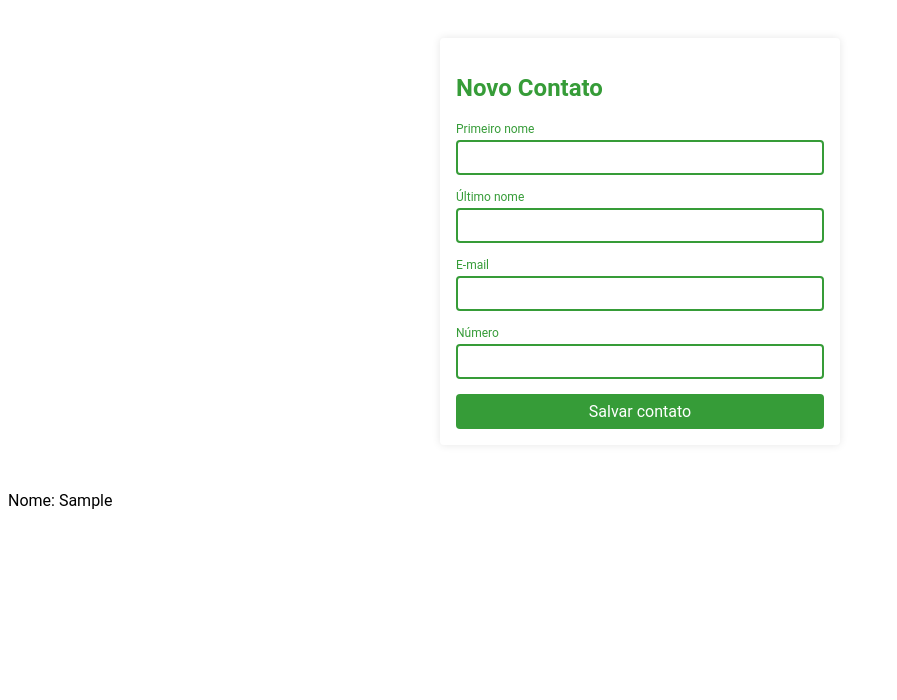
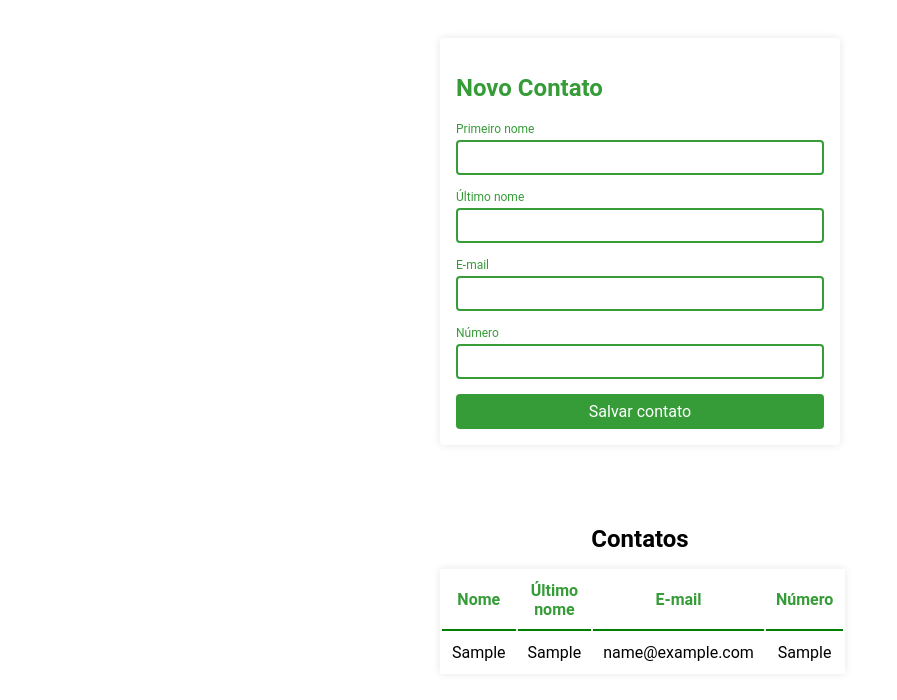
Before and after one commit to ianmichaelxp/sgc-client-angular-node, an Angular app: page /lista-contatos in a window 1280 px wide. Both pictures are taken after typing "Sample", "Sample", "name@example.com", "Sample" into the empty fields and a click on the button "Salvar contato". Shown: the top 700 px of the page, without its empty margins (0-897 px from the left). Built offline with nearby package versions, Linux system fonts and the light colour scheme.

Commit message:
Refatorando para adição de service contatos

```diff
--- a/src/app/app.component.html
+++ b/src/app/app.component.html
@@ -1,2 +1,2 @@
 <app-novo-contato (aoSalvar)="salvar($event)"></app-novo-contato>
-<app-lista-contatos [contatos]="contatos"></app-lista-contatos>
+<app-lista-contatos></app-lista-contatos>
--- a/src/app/app.component.ts
+++ b/src/app/app.component.ts
@@ -1,3 +1,4 @@
+import { ContatoService } from './services/contato.service';
 import { Component } from '@angular/core';
 
 @Component({
@@ -7,10 +8,11 @@ import { Component } from '@angular/core';
 })
 export class AppComponent {
   title = 'sgc-app';
-  contatos: any[] = [];
+//  contatos: any[] = [];
+
+  constructor(private service: ContatoService) {}
 
   salvar($event) {
-    console.log($event);
-    this.contatos.push($event);
+    this.service.adicionar($event);
   }
 }
--- a/src/app/lista-contatos/lista-contatos.component.html
+++ b/src/app/lista-contatos/lista-contatos.component.html
@@ -1,4 +1,31 @@
-<div *ngFor="let contato of contatos">
 
-  <p>Nome: {{contato?.nome}}</p>
-</div>
+<section class="container">
+  <h2 class="titulo">Contatos</h2>
+  <table class="tabela">
+    <thead class="tabela__cabecalho">
+      <th class="tabela__cabecalho__conteudo">Nome</th>
+      <th class="tabela__cabecalho__conteudo">Último nome</th>
+      <th class="tabela__cabecalho__conteudo">E-mail</th>
+      <th class="tabela__cabecalho__conteudo">Número</th>
+    </thead>
+    <tbody *ngIf="contatos.length > 0; else listaVazia">
+      <tr class="tabela__linha" *ngFor="let contato of contatos">
+        <td class="tabela__conteudo">
+          {{contato?.nome}}
+        </td>
+        <td class="tabela__conteudo">
+          {{contato?.sobrenome}}
+        </td>
+        <td class="tabela__conteudo">
+          {{contato?.email}}
+        </td>
+        <td class="tabela__conteudo">
+          {{contato?.numero}}
+        </td>
+      </tr>
+    </tbody>
+  </table>
+  <ng-template #listaVazia>
+    <p>Nenhum contato encontrado</p>
+  </ng-template>
+</section>
--- a/src/app/lista-contatos/lista-contatos.component.scss
+++ b/src/app/lista-contatos/lista-contatos.component.scss
@@ -0,0 +1,37 @@
+.titulo {
+  text-align: center;
+  font-size: 24px;
+  margin-bottom: 16px;
+}
+
+.tabela {
+  text-align: center;
+  margin: 0 auto;
+  background-color: white;
+  box-shadow: 0 0 8px rgba(0, 0, 0, 0.1);
+
+  &__cabecalho {
+    color: var(--primary);
+
+    &__conteudo {
+      padding: 10px;
+      border-bottom: 2px solid green;
+    }
+  }
+
+  &__linha {
+    margin-bottom: 10px;
+    border-radius: 4px;
+
+    &:last-child {
+      .tabela__conteudo {
+        border-bottom: none;
+      }
+    }
+  }
+
+  &__conteudo {
+    padding: 10px;
+    border-bottom: 1px solid var(--cinza-claro);
+  }
+}
--- a/src/app/lista-contatos/lista-contatos.component.ts
+++ b/src/app/lista-contatos/lista-contatos.component.ts
@@ -1,4 +1,5 @@
-import { Component, Input, OnInit } from '@angular/core';
+import { Component, OnInit } from '@angular/core';
+import { ContatoService } from '../services/contato.service';
 
 @Component({
   selector: 'app-lista-contatos',
@@ -7,11 +8,12 @@ import { Component, Input, OnInit } from '@angular/core';
 })
 export class ListaContatosComponent implements OnInit {
 
-  constructor() { }
+  contatos: any[];
+
+  constructor(private service: ContatoService) {}
 
   ngOnInit(): void {
+    this.contatos = this.service.contatos;
   }
 
-  @Input() contatos: any[];
-
 }
--- /dev/null
+++ b/src/app/services/contato.service.ts
@@ -0,0 +1,21 @@
+import { Injectable } from '@angular/core';
+
+@Injectable({
+  providedIn: 'root'
+})
+export class ContatoService {
+  private listaContatos: any[];
+
+  constructor() {
+    this.listaContatos = [];
+  }
+
+  get contatos() {
+    return this.listaContatos;
+  }
+
+  adicionar(contato: any) {
+    this.listaContatos.push(contato);
+  }
+
+}
```
Also changed, not shown: 1 other file (tests, documents, lock files or other folders).
